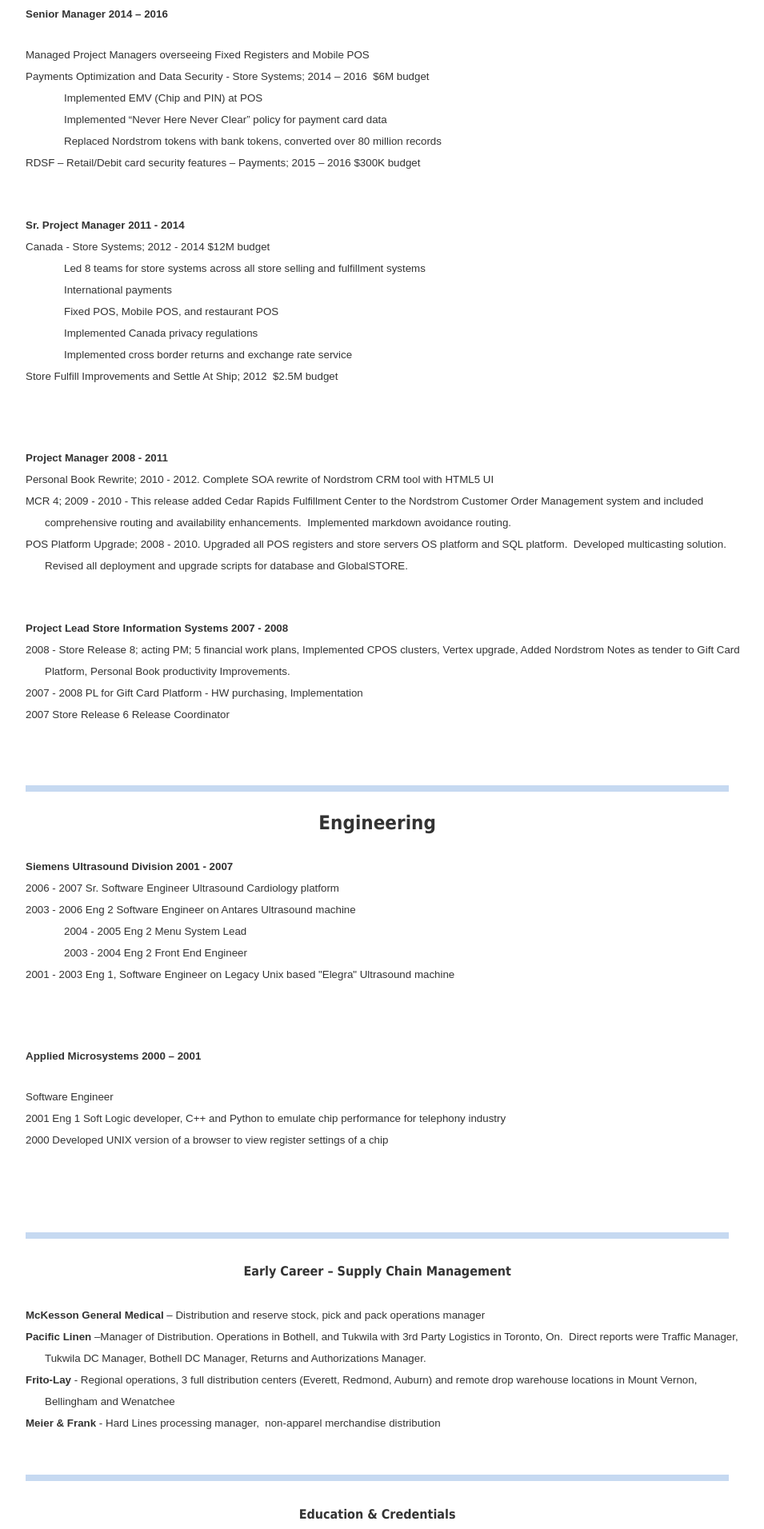
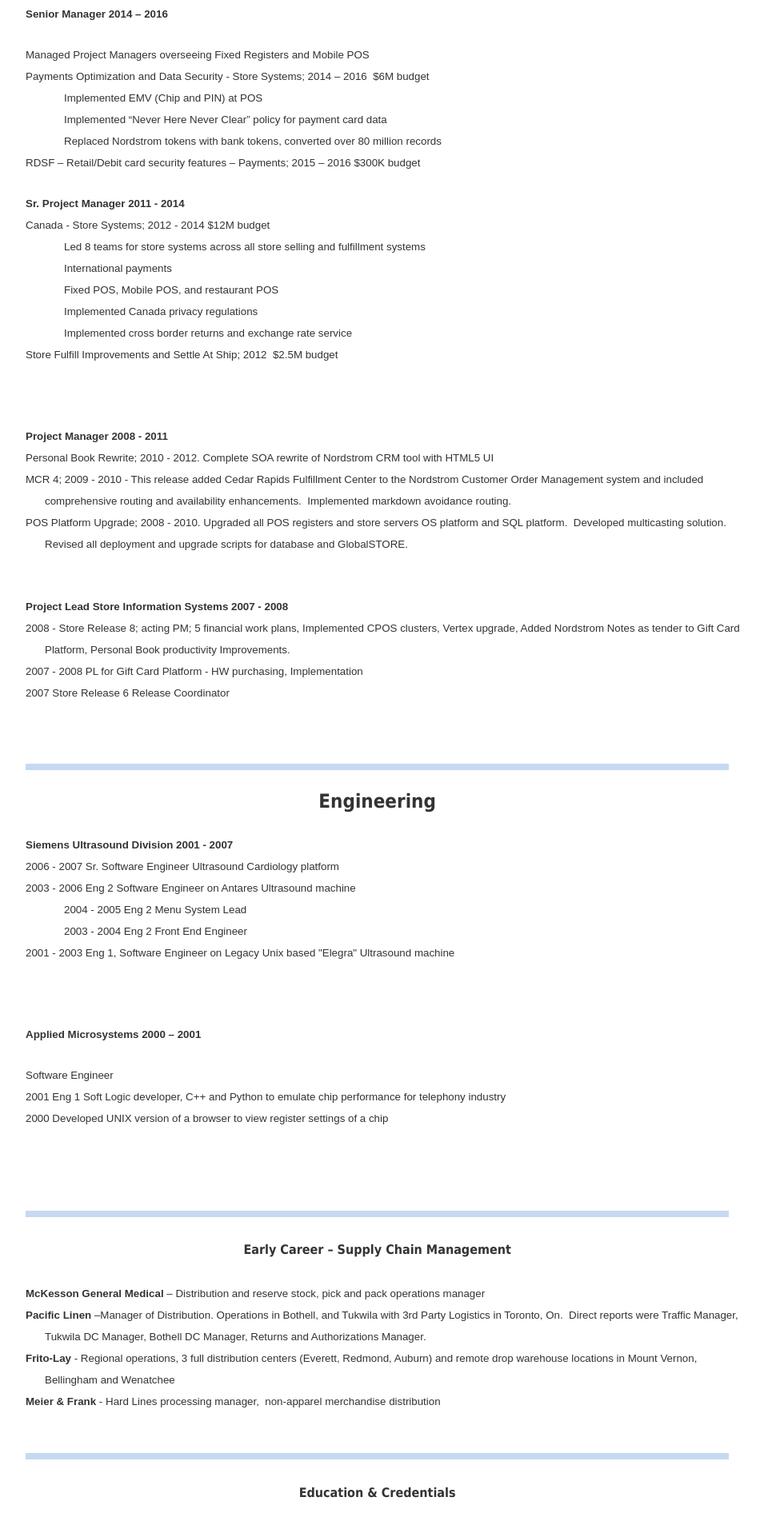
Before and after one commit to mo4dawg/mo4dawg.github.io, a Jekyll site: the page built from CV/index.html, in a window 1280 px wide. Shown: the part 1244-3156 px from the top of the page at 80% size, without its empty margins (160-1115 px from the left). Built offline with Jekyll 4.4.1, drawn with Linux system fonts in a browser that asks for light colours.

Commit message:
Update index.html

```diff
--- a/CV/index.html
+++ b/CV/index.html
@@ -292,7 +292,7 @@
 <p class=MsoNormal style='margin-top:0in;margin-right:0in;margin-bottom:0in;
 margin-left:.25in;margin-bottom:.0001pt;line-height:normal'><span
 style='mso-bookmark:top'><span style='font-size:10.0pt;font-family:"Arial","sans-serif";
-mso-fareast-font-family:"Times New Roman"'><o:p>&nbsp;</o:p></span></span></p>
+mso-fareast-font-family:"Times New Roman"'></span></span></p>
 
 <p class=MsoNormal style='margin-bottom:0in;margin-bottom:.0001pt;line-height:
 normal'><span style='mso-bookmark:top'><b style='mso-bidi-font-weight:normal'><span
```
